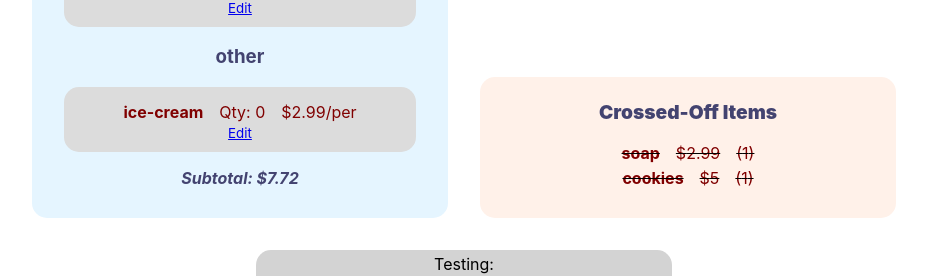
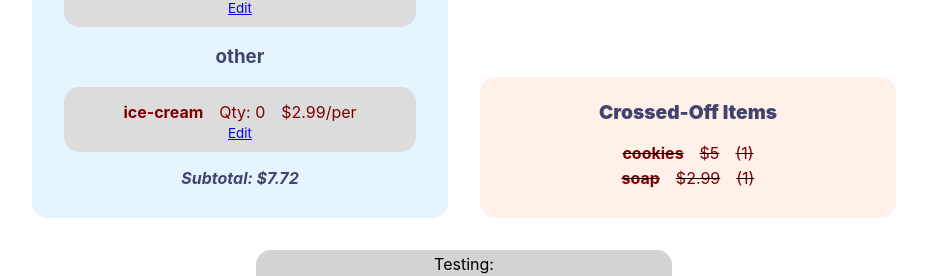
Before and after one commit to geeeedev/opstx-shopping-list-app, a React (Create React App) app: page / in a window 1280 px wide. Shown: the part 440-716 px from the top of the page, without its empty margins (176-1103 px from the left). Built offline with nearby package versions, Linux system fonts and the light colour scheme.

Commit message:
crossedoff list sorting - cleanedup-no catg sort

```diff
--- a/src/components/ShoppingList.js
+++ b/src/components/ShoppingList.js
@@ -302,13 +302,18 @@ const ShoppingList = () => {
         <ListHeader> Crossed-Off Items </ListHeader>
           {displayList
             .filter((item) => item.isCrossedOff === true)
+            // .sort((a, b) =>
+            //   a.category > b.category
+            //     ? 1
+            //     : a.category === b.category
+            //     ? a.itemName > b.itemName
+            //       ? 1
+            //       : -1
+            //     : -1
+            // )
             .sort((a, b) =>
-              a.category > b.category
+              a.itemName > b.itemName
                 ? 1
-                : a.category === b.category
-                ? a.itemName > b.itemName
-                  ? 1
-                  : -1
                 : -1
             )
             // sorted by category and then itemName
```
